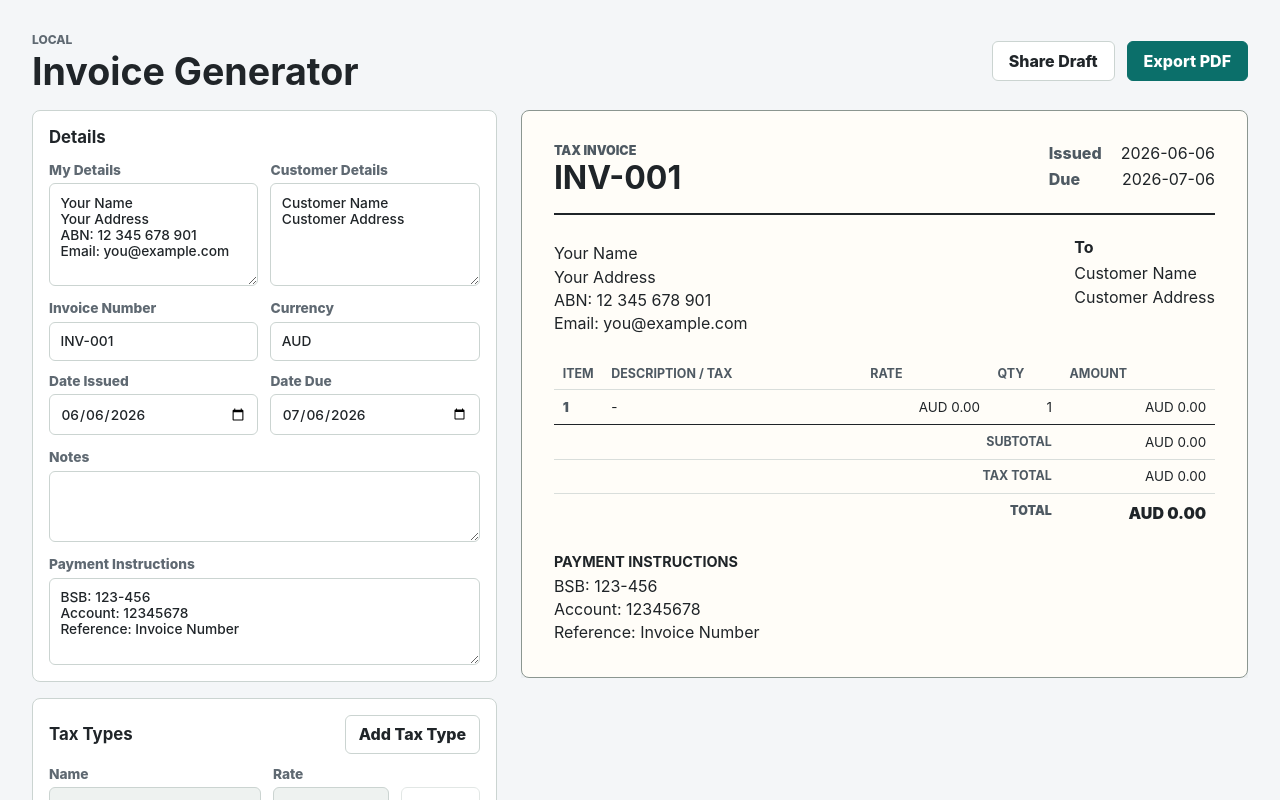
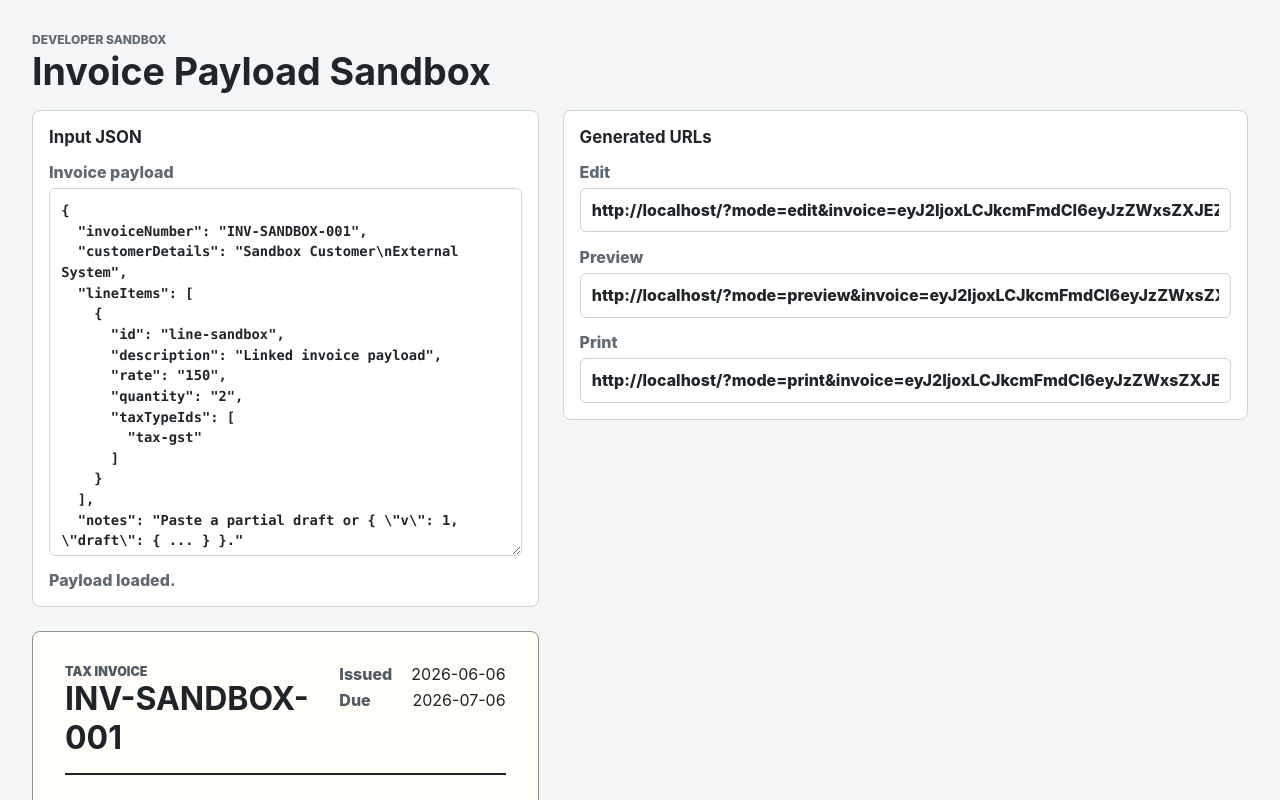
Before and after one commit to TheWorstProgrammerEver/Invoice-Generator, a React (Vite) app: page /sandbox in a window 1280 px wide. Before the commit this address led to /. Shown: the top 800 px of the page. Built offline with nearby package versions, Linux system fonts and the light colour scheme.

Commit message:
Add invoice payload sandbox

```diff
--- a/src/main.tsx
+++ b/src/main.tsx
@@ -2,6 +2,7 @@ import { StrictMode } from 'react'
 import { createRoot } from 'react-dom/client'
 import { BrowserRouter, Navigate, Route, Routes } from 'react-router-dom'
 import { InvoiceGeneratorScreen } from './screens/InvoiceGeneratorScreen/InvoiceGeneratorScreen'
+import { SandboxScreen } from './screens/SandboxScreen/SandboxScreen'
 import './styles/global.scss'
 
 createRoot(document.getElementById('root') as HTMLElement).render(
@@ -9,6 +10,7 @@ createRoot(document.getElementById('root') as HTMLElement).render(
     <BrowserRouter>
       <Routes>
         <Route path="/" element={<InvoiceGeneratorScreen />} />
+        <Route path="/sandbox" element={<SandboxScreen />} />
         <Route path="*" element={<Navigate to="/" replace />} />
       </Routes>
     </BrowserRouter>
--- /dev/null
+++ b/src/screens/SandboxScreen/SandboxScreen.module.scss
@@ -0,0 +1,115 @@
+.screen {
+  min-height: 100svh;
+  padding: clamp(1rem, 3vw, 2rem);
+  background: var(--color-page);
+  color: var(--color-text);
+}
+
+.header {
+  max-width: 86rem;
+  margin: 0 auto 1.25rem;
+
+  h1,
+  p {
+    margin: 0;
+  }
+
+  h1 {
+    font-size: clamp(1.65rem, 3vw, 2.35rem);
+    line-height: 1;
+  }
+
+  p {
+    margin-bottom: 0.35rem;
+    color: var(--color-muted);
+    font-size: 0.75rem;
+    font-weight: 800;
+    text-transform: uppercase;
+  }
+}
+
+.workspace {
+  display: grid;
+  grid-template-columns: minmax(24rem, 0.85fr) minmax(34rem, 1.15fr);
+  gap: clamp(1rem, 2vw, 1.5rem);
+  max-width: 86rem;
+  margin: 0 auto;
+  align-items: start;
+}
+
+.panel {
+  display: grid;
+  gap: 0.9rem;
+  border: 1px solid var(--color-border);
+  border-radius: 8px;
+  padding: 1rem;
+  background: var(--color-surface);
+
+  h2,
+  p {
+    margin: 0;
+  }
+
+  h2 {
+    font-size: 1.05rem;
+  }
+
+  label {
+    display: grid;
+    gap: 0.4rem;
+    color: var(--color-muted);
+    font-weight: 800;
+  }
+
+  input,
+  textarea {
+    min-width: 0;
+    border: 1px solid var(--color-border);
+    border-radius: 6px;
+    padding: 0.7rem;
+    background: var(--color-field);
+    color: var(--color-text);
+  }
+}
+
+.jsonField textarea {
+  min-height: 23rem;
+  resize: vertical;
+  font-family: ui-monospace, SFMono-Regular, Menlo, Consolas, monospace;
+  font-size: 0.86rem;
+  line-height: 1.5;
+}
+
+.alert {
+  border: 1px solid var(--color-danger-border);
+  border-radius: 6px;
+  padding: 0.75rem;
+  color: var(--color-danger);
+  font-weight: 800;
+}
+
+.status {
+  color: var(--color-muted);
+  font-weight: 800;
+}
+
+.previewPane {
+  position: sticky;
+  top: 1rem;
+  grid-row: span 2;
+  max-height: calc(100svh - 2rem);
+  overflow: auto;
+}
+
+@media (max-width: 1120px) {
+  .workspace {
+    grid-template-columns: 1fr;
+  }
+
+  .previewPane {
+    position: static;
+    grid-row: auto;
+    max-height: none;
+    overflow: visible;
+  }
+}
--- /dev/null
+++ b/src/screens/SandboxScreen/SandboxScreen.tsx
@@ -0,0 +1,55 @@
+import { InvoicePreview } from '../../components/InvoicePreview/InvoicePreview'
+import { useSandboxViewModel } from './useSandboxViewModel'
+import styles from './SandboxScreen.module.scss'
+
+export const SandboxScreen = () => {
+  const viewModel = useSandboxViewModel()
+
+  return (
+    <main className={styles.screen}>
+      <header className={styles.header}>
+        <p>Developer Sandbox</p>
+        <h1>Invoice Payload Sandbox</h1>
+      </header>
+
+      <div className={styles.workspace}>
+        <section className={styles.panel} aria-labelledby="sandbox-input-title">
+          <h2 id="sandbox-input-title">Input JSON</h2>
+          <label className={styles.jsonField}>
+            Invoice payload
+            <textarea
+              value={viewModel.jsonInput}
+              onChange={(event) => viewModel.setJsonInput(event.target.value)}
+              spellCheck={false}
+            />
+          </label>
+          {viewModel.error ? (
+            <p className={styles.alert} role="alert">{viewModel.error}</p>
+          ) : (
+            <p className={styles.status}>Payload loaded.</p>
+          )}
+        </section>
+
+        <section className={styles.panel} aria-labelledby="sandbox-links-title">
+          <h2 id="sandbox-links-title">Generated URLs</h2>
+          <label>
+            Edit
+            <input readOnly value={viewModel.editUrl} />
+          </label>
+          <label>
+            Preview
+            <input readOnly value={viewModel.previewUrl} />
+          </label>
+          <label>
+            Print
+            <input readOnly value={viewModel.printUrl} />
+          </label>
+        </section>
+
+        <div className={styles.previewPane}>
+          <InvoicePreview draft={viewModel.draft} totals={viewModel.totals} />
+        </div>
+      </div>
+    </main>
+  )
+}
--- /dev/null
+++ b/src/screens/SandboxScreen/useSandboxViewModel.ts
@@ -0,0 +1,85 @@
+import { useMemo, useState } from 'react'
+import { invoiceModeParamName } from '../../data/invoiceLaunchMode'
+import { normalizeInvoiceDraft } from '../../data/invoiceDraftNormalizer'
+import { encodeInvoiceDraftForUrl, invoiceParamName } from '../../data/invoiceUrlCodec'
+import { calculateInvoice } from '../../domain/invoice'
+import { createDefaultInvoiceDraft } from '../../state/invoiceDraftDefaults'
+import type { InvoiceDraft, InvoiceTotals, InvoiceUrlPayload } from '../../types'
+
+type ParsedSandboxState =
+  | { error: string, status: 'invalid' }
+  | { draft: InvoiceDraft, status: 'loaded', totals: InvoiceTotals }
+
+const sampleDraft = {
+  invoiceNumber: 'INV-SANDBOX-001',
+  customerDetails: 'Sandbox Customer\nExternal System',
+  lineItems: [{
+    id: 'line-sandbox',
+    description: 'Linked invoice payload',
+    rate: '150',
+    quantity: '2',
+    taxTypeIds: ['tax-gst']
+  }],
+  notes: 'Paste a partial draft or { "v": 1, "draft": { ... } }.'
+} satisfies Partial<InvoiceDraft>
+
+const defaultInput = JSON.stringify(sampleDraft, null, 2)
+
+const candidateFromJson = (value: unknown) => {
+  if (!value || typeof value !== 'object') {
+    return undefined
+  }
+
+  const payload = value as Partial<InvoiceUrlPayload>
+
+  return payload.v === 1 && payload.draft && typeof payload.draft === 'object'
+    ? payload.draft
+    : value as Partial<InvoiceDraft>
+}
+
+const invoiceUrl = (mode: 'edit' | 'preview' | 'print', draft: InvoiceDraft) => {
+  const url = new URL('/', window.location.origin)
+  url.searchParams.set(invoiceModeParamName, mode)
+  url.searchParams.set(invoiceParamName, encodeInvoiceDraftForUrl(draft))
+
+  return url.toString()
+}
+
+export const useSandboxViewModel = () => {
+  const defaultDraft = useMemo(() => createDefaultInvoiceDraft(), [])
+  const defaultTotals = useMemo(() => calculateInvoice(defaultDraft), [defaultDraft])
+  const [jsonInput, setJsonInput] = useState(defaultInput)
+  const parsedState = useMemo<ParsedSandboxState>(() => {
+    try {
+      const candidate = candidateFromJson(JSON.parse(jsonInput))
+
+      if (!candidate) {
+        return { error: 'JSON must be an object or invoice URL payload.', status: 'invalid' }
+      }
+
+      const draft = normalizeInvoiceDraft(candidate, defaultDraft)
+
+      return {
+        draft,
+        status: 'loaded',
+        totals: calculateInvoice(draft)
+      }
+    } catch {
+      return { error: 'JSON could not be parsed.', status: 'invalid' }
+    }
+  }, [defaultDraft, jsonInput])
+
+  const draft = parsedState.status === 'loaded' ? parsedState.draft : defaultDraft
+  const totals = parsedState.status === 'loaded' ? parsedState.totals : defaultTotals
+
+  return {
+    draft,
+    editUrl: invoiceUrl('edit', draft),
+    error: parsedState.status === 'invalid' ? parsedState.error : '',
+    jsonInput,
+    previewUrl: invoiceUrl('preview', draft),
+    printUrl: invoiceUrl('print', draft),
+    setJsonInput,
+    totals
+  }
+}
```
Also changed, not shown: 1 other file (tests, documents, lock files or other folders).
